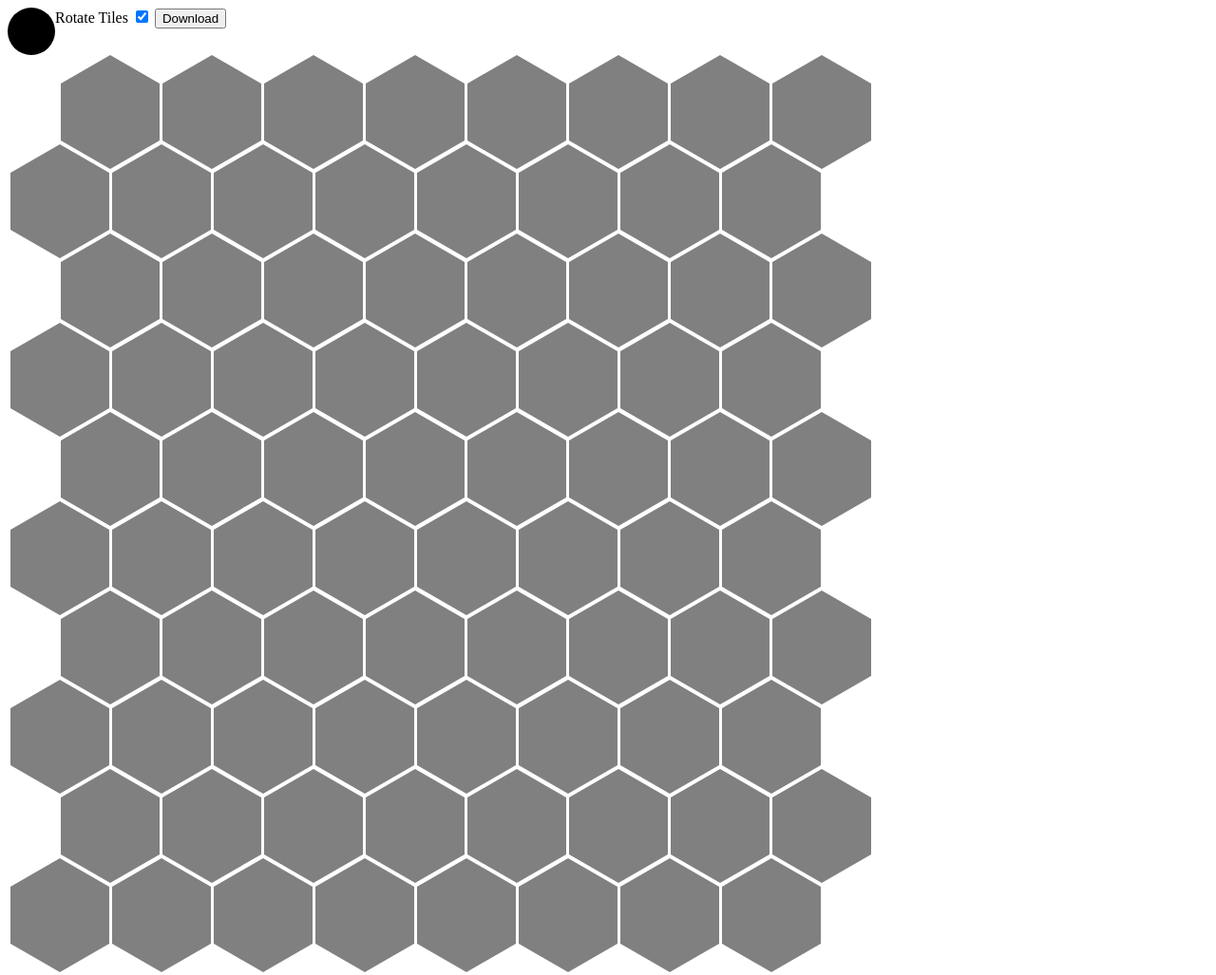
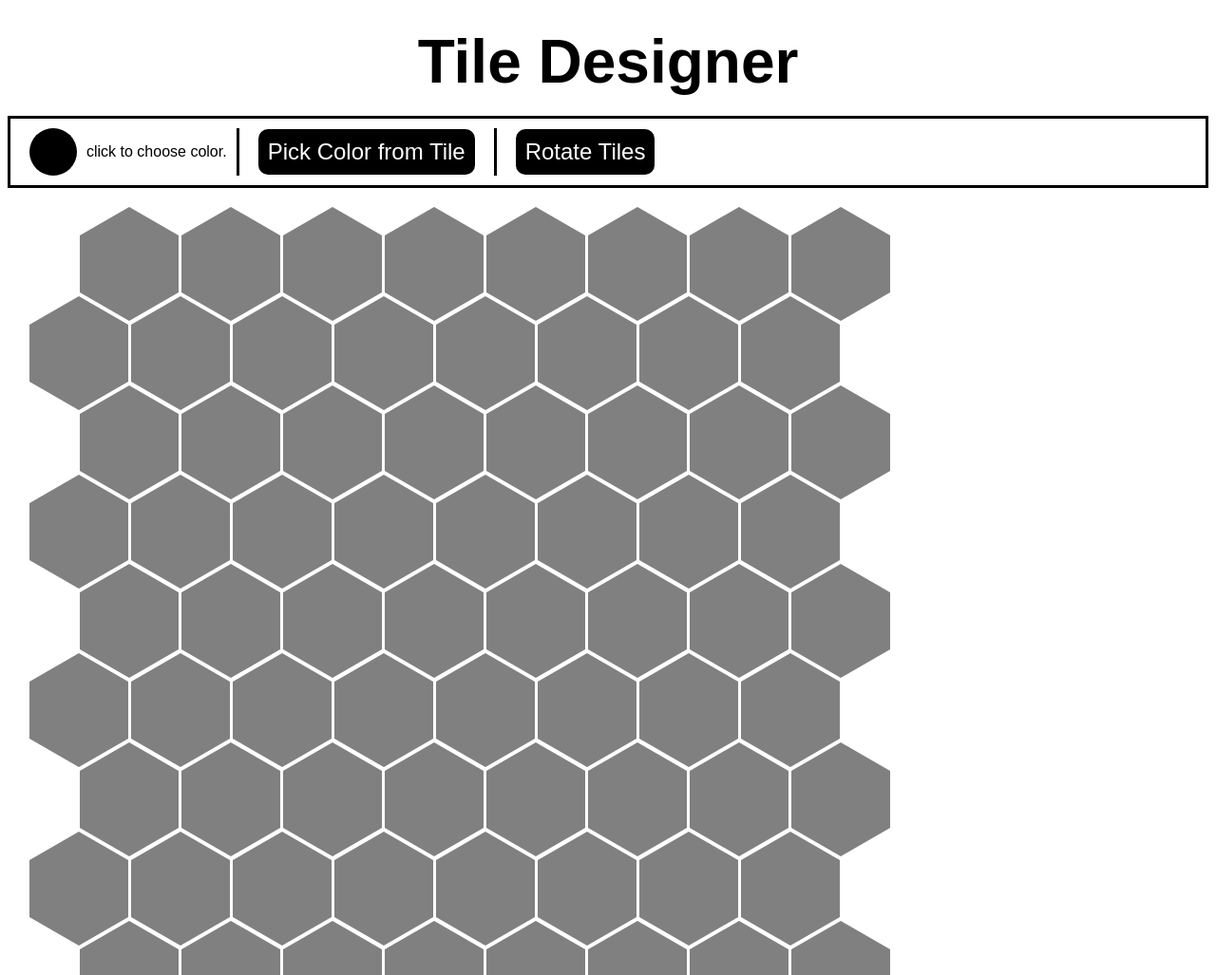
Before and after one commit to simonsasse/tile-designer, a plain HTML site: page index.html in a window 1280 px wide. Shown: the top 1027 px of the page at 95% size. Drawn offline with Linux system fonts and the light colour scheme.

Commit message:
add pick color from tile and design
Signed-off-by: simonsasse <simonsasse97@gmail.com>

```diff
--- a/index.html
+++ b/index.html
@@ -6,19 +6,31 @@
 </head>
 
 <body>
+    <!-- title -->
+    <h1>Tile Designer
+    </h1>
+    <!-- subtitle -->
+    <!-- add menu bar -->
+    <div class="topnav">
         <input type="color" id="colorDialogID">
         <!-- circle that shows current color selection with on click function -->
 
         <div id="colorCircleID"
             style="width: 50px; height: 50px; border-radius: 50%; background-color: #000000; float: left;"
-        onclick="changeColor()"></div>
+            onclick="pickNewColorFromColorPicker()"></div>
+        click to choose color.
+        <!-- vertical line  -->
+        <div style="width: 3px; height: 50px; background-color: #000000; float: left;"></div>
+        <!-- add button to pick color from a tile -->
+        <button onclick="colorPicker()" id="pickColorButton">Pick Color from Tile</button>
+        <!-- vertical line  -->
+        <div style="width: 3px; height: 50px; background-color: #000000; float: left;"></div>
         <!-- add a switch to rotate tiles with lable "rotate tiles" -->
-    <label for="rotateTilesID">Rotate Tiles</label>
-    <input type="checkbox" id="rotateTilesID" onchange="rotateTiles()" checked>
+        <button id="rotateTilesID" onclick="rotateTiles()">Rotate Tiles</button>
         <!-- add a download button  -->
-    <input type="button" id="downloadButtonID" value="Download" onclick="exportTiles()">
+    </div>
     <!-- <input type="button" id="setColorButtonID" value="Edit Color"> -->
-    <div id="container" style="float: left; width: 100vw;">
+    <div id="container">
     </div>
 
     <script>
--- a/main.css
+++ b/main.css
@@ -1,22 +1,59 @@
-/* #container {
-    display: flex;
-    flex-wrap: wrap;
-    width: 600px;
-    margin: 20px auto;
+html {
+    left: 0;
+    margin: 0;
+    padding: 0;
+    width: 100vw;
+    font-family: sans-serif;
 }
 
-#container div {
-    position: relative;
-    margin: -10px 0;
-    width: 100px;
-    height: 100px;
-    background-color: #cccccc;
-    clip-path: polygon(25% 0%, 75% 0%, 100% 50%, 75% 100%, 25% 100%, 0% 50%);
+h1 {
+    text-align: center;
+    font-size: 4em;
+    margin: 0;
+    padding: 20px;
+    color: black;
 }
 
-#container div:nth-child(odd) {
-    margin-left: 50px;
-} */
+button {
+    font-size: 1.5em;
+    padding: 10px;
+    border-radius: 10px;
+    border: none;
+    background-color: rgb(0, 0, 0);
+    color: white;
+    /* cursor: pointer; */
+}
+
+button:hover {
+    background-color: rgb(50, 50, 50);
+}
+
+button:active {
+    background-color: rgb(100, 100, 100);
+    cursor: crosshair;
+}
+
+/* topnav */
+.topnav {
+    /* center content vertically with 20 px between*/
+    display: flex;
+    align-items: center;
+    justify-content: start;
+    overflow: hidden;
+    border: black solid 3px;
+    padding: 10px;
+}
+
+.topnav * {
+    margin: 0 10px;
+}
+
+/* container */
+#container {
+    padding: 20px;
+    width: 95vw;
+    left: 2.5vw;
+}
 
 #color-picker {
     display: block;
@@ -29,6 +66,16 @@
     float: left;
     margin-left: 3px;
     margin-bottom: -26px;
+}
+
+.hex:hover,
+.hex-rot:hover {
+    /* resize children */
+    transform: scale(1.1);
+    transition: transform 0.5s;
+    /* change color a bit */
+    filter: brightness(1.1);
+    transform: filter 0.5s;
 }
 
 .hex .top {
--- a/main.js
+++ b/main.js
@@ -1,4 +1,6 @@
 let color = "#000000";
+let colorPickerMode = false;
+let rotated = true;
 
 // Function that exports the tiles as a png image
 function exportTiles() {
@@ -24,10 +26,11 @@ function exportTiles() {
     anchor.click();
 }
 
+
 // function to change local color
-function changeColor() {
+function pickNewColorFromColorPicker() {
     // log
-    console.log("changeColor");
+    console.log("pickNewColorFromColorPicker");
     document.getElementById("colorDialogID").onchange = function () {
         color = document.getElementById("colorDialogID").value;
 
@@ -41,8 +44,35 @@ function changeColor() {
     color = document.getElementById("colorCircleID").style.background;
 }
 
+// set new selected color
+function changeColor(newColor) {
+    // log
+    console.log("changeColor: " + newColor);
+    color = newColor;
+    // turn color of colorCircleID to the color of the clicked tile
+    document.getElementById("colorCircleID").style.background = color;
+}
+
+
+// turn on color picker mode
+function colorPicker() {
+    colorPickerMode = true;
+    // change cursor
+    document.body.style.cursor = "crosshair";
+}
 // Create a click callback function for the tiles
 function tileClickHandler() {
+    if (colorPickerMode) {
+        // set color of the clicked tile
+        if (rotated)
+            changeColor(this.querySelectorAll(".middle")[0].style.background);
+        else
+            changeColor(this.querySelectorAll(".middleRotated")[0].style.background);
+        colorPickerMode = false;
+        // change cursor
+        document.body.style.cursor = "default";
+        return;
+    }
     // set color of all children of the clicked tile
     // this refers to the clicked tile
     this.querySelectorAll(".middle").forEach((element) => {
@@ -203,10 +233,7 @@ function generateTiles(colors = [], rotate = false) {
 // rotate tiles on click
 function rotateTiles() {
     // check if rotated
-    let rotated = false;
-    if (document.querySelectorAll(".hex-rot").length > 0) {
-        rotated = true;
-    }
+    rotated = !rotated;
     // get all colors of tiles
     let colors = [];
     if (rotated) {
```
Lines whose indentation alone changed are shown as unchanged.
